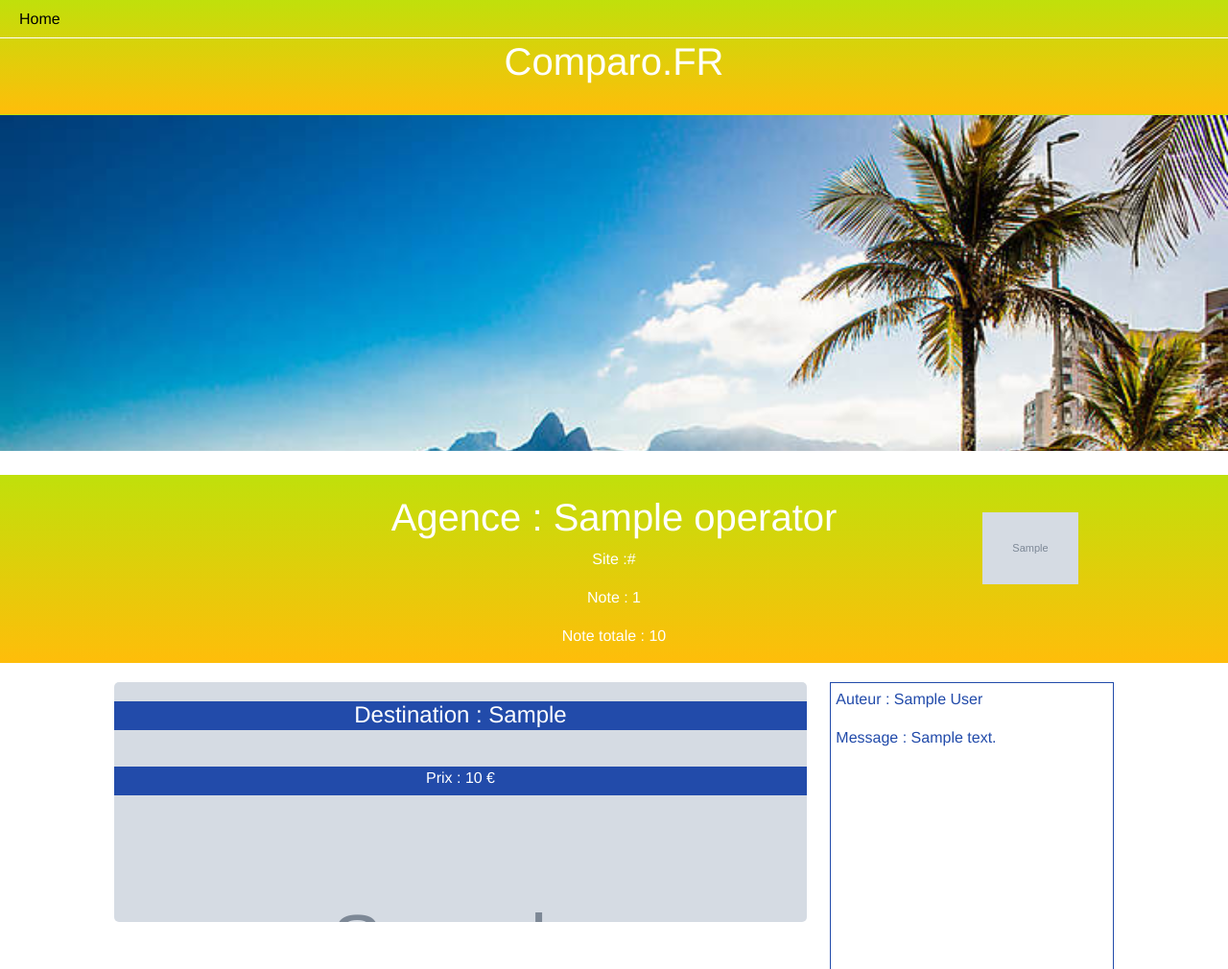
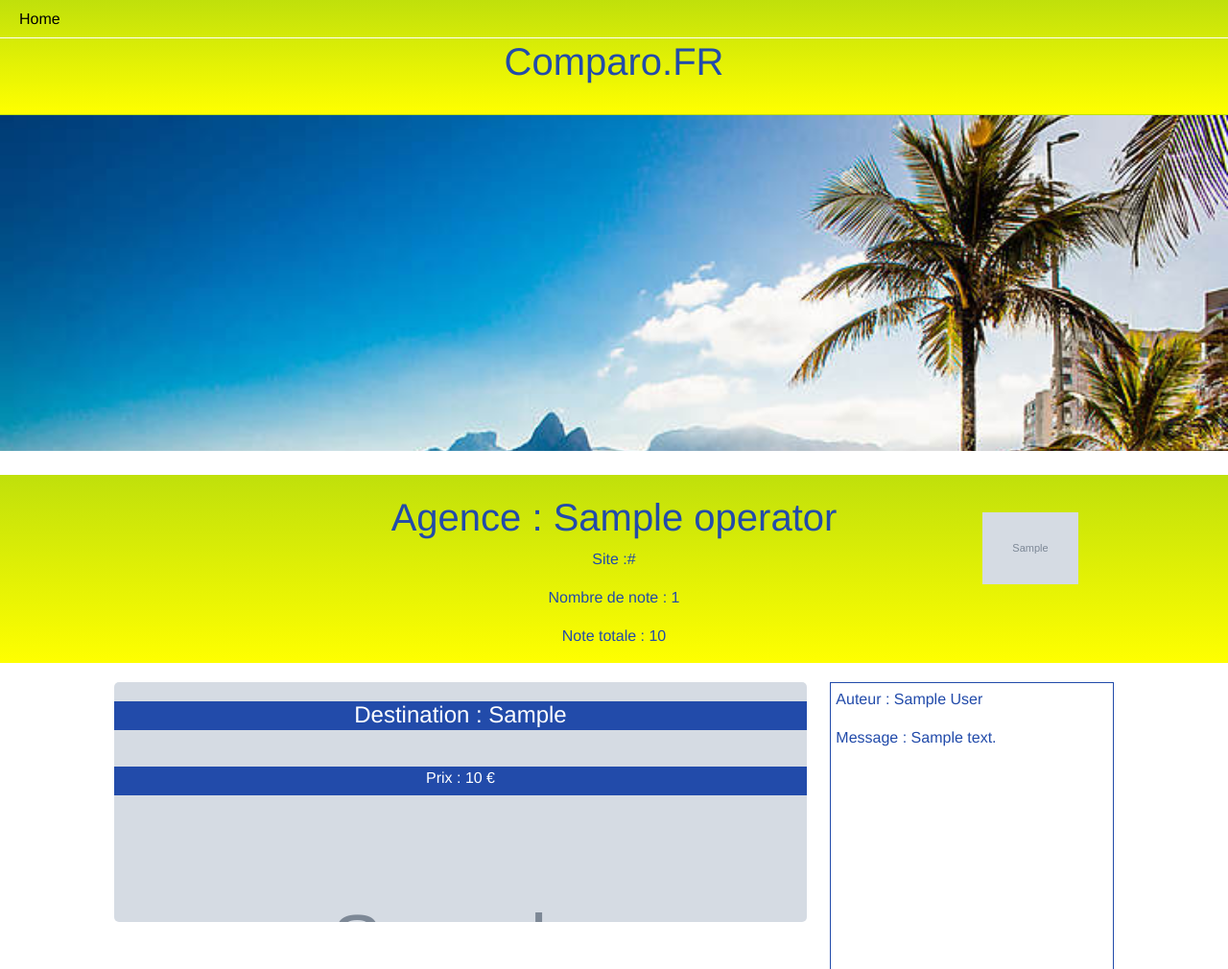
Before and after one commit to neroma71/tp-tour-operator, a PHP site: page /tp-tour-operator/tourop.php?id=1 in a window 1280 px wide. Shown: the top 1010 px of the page at 96% size. Run offline with PHP 8.4, Linux system fonts and the light colour scheme; tables that the repository leaves empty or names only in its code hold one stand-in row (values such as "Sample post"); grey boxes marked "Sample" are stand-in pictures.

Commit message:
modif form

```diff
--- a/css/liste.css
+++ b/css/liste.css
@@ -33,7 +33,7 @@ h1{
     position:fixed;
     width:100%;
     top:40px;
-    color:white;
+    color:rgb(34, 75, 170);
     text-align:center;
 }
 .titre{
--- a/css/style.css
+++ b/css/style.css
@@ -35,7 +35,7 @@ h1{
     position:fixed;
     width:100%;
     top:40px;
-    color:white;
+    color:rgb(34, 75, 170);
     text-align:center;
 }
 h2{
--- a/css/tourop.css
+++ b/css/tourop.css
@@ -14,9 +14,9 @@ header{
     height:120px;
     top:0;
     left:0;
-    background: linear-gradient(#c0e00b, #ffbd0a);
+    background: linear-gradient(#c0e00b, yellow);
     border-bottom:1px solid #c0e00b;
-    z-index:100;
+    z-index:200;
 }
 nav{
     height:40px;
@@ -29,7 +29,7 @@ h1{
     position:fixed;
     width:100%;
     top:40px;
-    color:white;
+    color:rgb(34, 75, 170);
     text-align:center;
 }
 .bg{
@@ -41,15 +41,15 @@ h1{
 }
 .agence{
     position:relative;
-    background: linear-gradient(#c0e00b, #ffbd0a);
+    background: linear-gradient(#c0e00b, yellow);
 }
 h2{
     font-size:40px;
     margin-top:20px;
-    color:white;
+    color:rgb(34, 75, 170);
 }
 .agence p{
-    color:white;
+    color:rgb(34, 75, 170);
 }
 .logo{
     position:absolute;
@@ -95,7 +95,7 @@ h4{
 form{
     position:relative;
     width:100%;
-     background: linear-gradient(#c0e00b, yellow);
+    background: linear-gradient(#c0e00b, yellow);
     border-bottom:1px solid #c0e00b;
     padding:5px;
     color:rgb(34, 75, 170);
--- a/repository/Manager.php
+++ b/repository/Manager.php
@@ -81,6 +81,8 @@ class Manager
 
         return $tourOperators;
     }
+
+
     public function getTourOperatorById($operatorId)
     {
         $query = 'SELECT * FROM tour_operator WHERE id = :operatorId';
@@ -289,4 +291,17 @@ class Manager
 
         return $premiumOperators;
     }
+
+    public function updatePremium($operatorId)
+    {
+        $query = 'UPDATE tour_operator SET is_premium = 1 WHERE id = :operatorId';
+
+        try {
+            $stmt = $this->db->prepare($query);
+            $stmt->bindParam(':operatorId', $operatorId, PDO::PARAM_INT);
+            $stmt->execute();
+        } catch (PDOException $e) {
+            echo 'Erreur : ' . $e->getMessage();
         }
+    }
+}
--- a/tourop.php
+++ b/tourop.php
@@ -84,7 +84,7 @@ $tourOperator = $manager->getTourOperatorById($tourOperatorId);
             $destinations = $manager->getDestinationsByTourOperatorId   ($tourOperator->getId());
             echo '<h2>Agence : ' . $tourOperator->getName() . '</h2>';
             echo '<p><a href"mailto:'.$tourOperator->getLink().'"> Site :' . $tourOperator->getLink() . '</a></p>';
-            echo '<p> Note : ' . $tourOperator->getGrade_count() . '</p>';
+            echo '<p> Nombre de note : ' . $tourOperator->getGrade_count() . '</p>';
             echo '<p> Note totale : ' . $tourOperator->getGrade_total() . '</p>';
             echo '<div class="logo" style="background:url('.$tourOperator->getImage().')top center no-repeat; background-size:contain;"></div>';
         }
```
Lines whose indentation alone changed are shown as unchanged.
